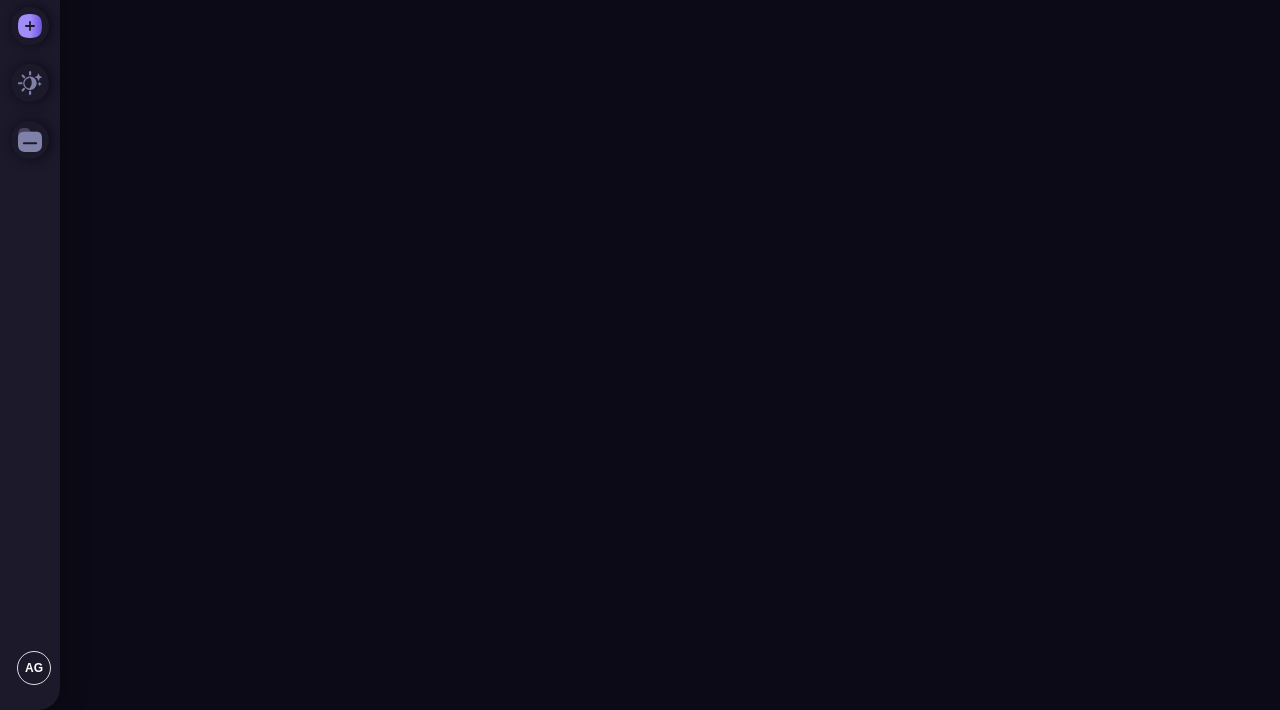
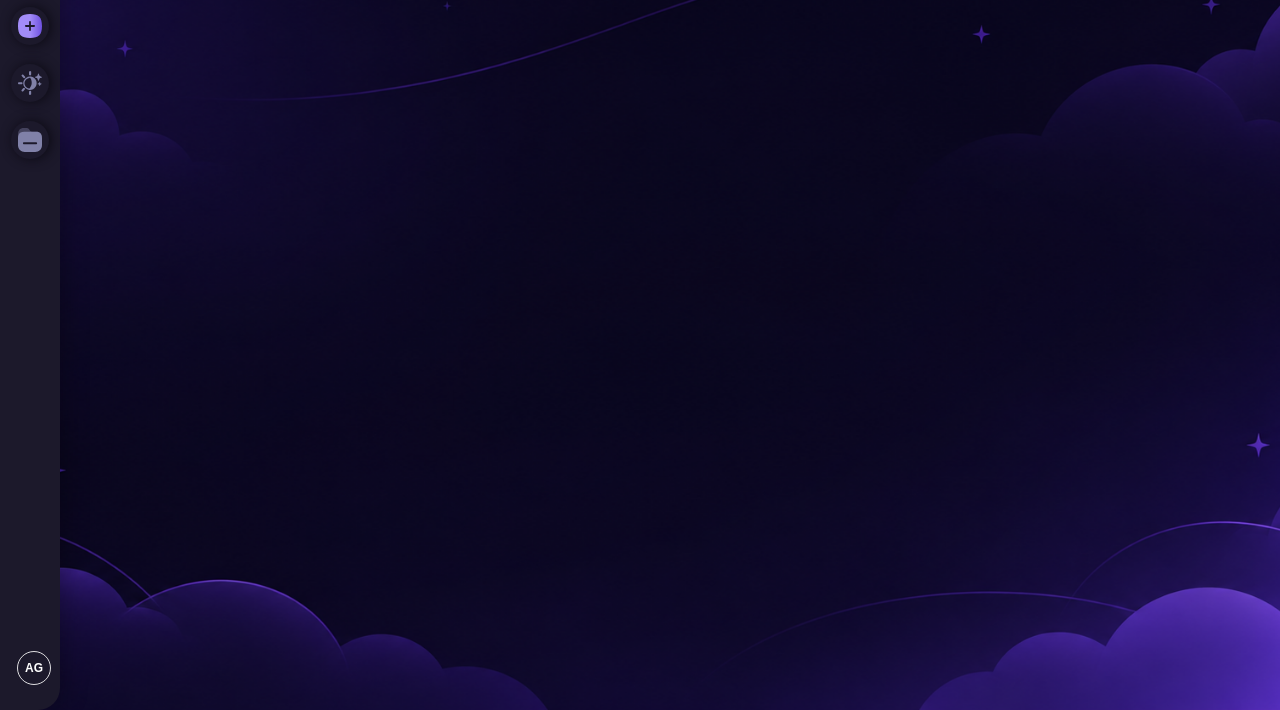
Before and after one commit to arrival-proa/arrival, a website: page public/index.html in a window 1280 px wide. Shown: the part 90-800 px from the top of the page. Drawn offline with Linux system fonts and the light colour scheme.

Commit message:
feat: atualiza body colocando um background-image

```diff
--- a/public/css/base.css
+++ b/public/css/base.css
@@ -55,7 +55,12 @@ body {
 }
 
 body {
-  background: var(--cor-principal);
+  background-color: #0a0716;
+  background-image: url('../assets/img/background-dark-desktop.png');
+  background-size: cover;
+  background-position: center;
+  background-repeat: no-repeat;
+
   color: var(--cor-texto);
   display: flex;
   min-height: 100vh;
```
